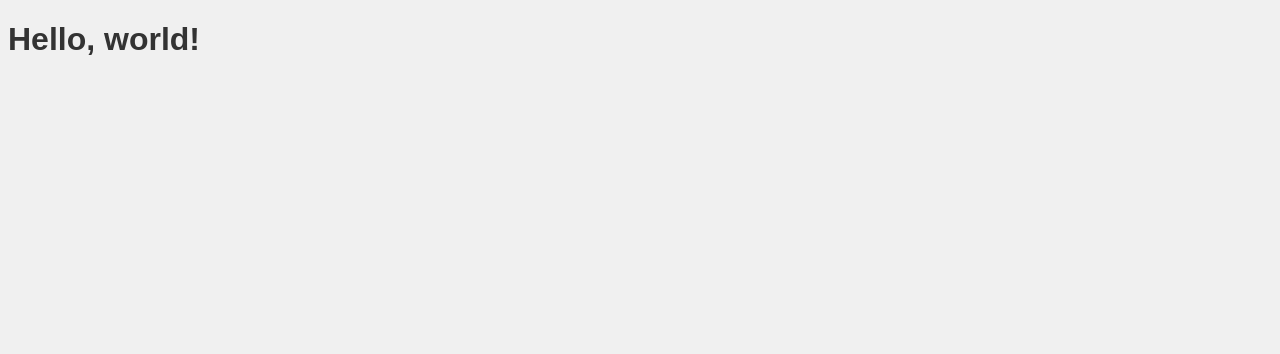
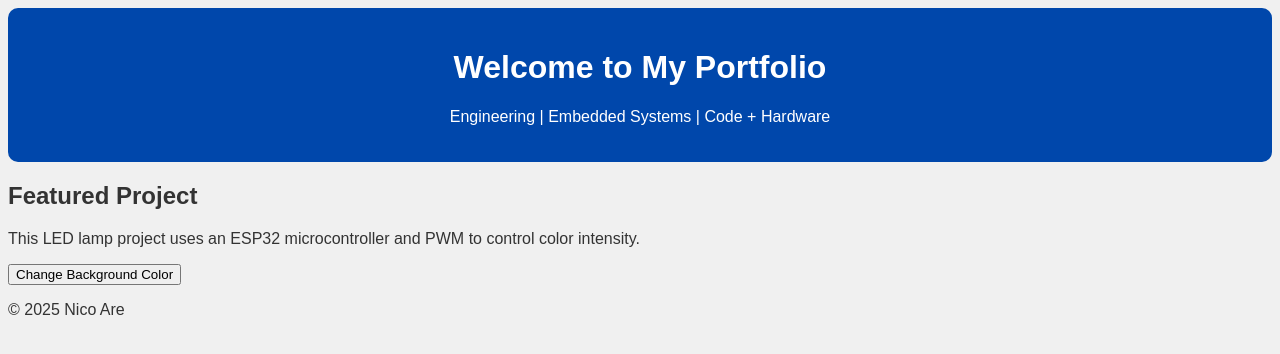
Before and after one commit to blackspidy2/Nico-Engineering-Portfolio, a plain HTML site: page index.html in a window 1280 px wide. Drawn offline with Linux system fonts and the light colour scheme.

Commit message:
Update index.html

```diff
--- a/index.html
+++ b/index.html
@@ -1,16 +1,32 @@
 <!DOCTYPE html>
-<html>
+<html lang="en">
 <head>
-  <meta charset="UTF-8">
+  <meta charset="UTF-8" />
+  <meta name="viewport" content="width=device-width, initial-scale=1.0" />
   <title>Nico’s Portfolio</title>
 
-  <!-- This tells the browser to load the CSS file -->
-  <link rel="stylesheet" href="style.css">
+  <!-- Link to the CSS file -->
+  <link rel="stylesheet" href="style.css" />
 </head>
 <body>
-  <h1>Hello, world!</h1>
+  <header>
+    <h1>Welcome to My Portfolio</h1>
+    <p>Engineering | Embedded Systems | Code + Hardware</p>
+  </header>
 
-  <!-- This tells the browser to load and run the JS file -->
+  <section id="projects">
+    <h2>Featured Project</h2>
+    <p id="project-description">
+      This LED lamp project uses an ESP32 microcontroller and PWM to control color intensity.
+    </p>
+    <button id="colorButton">Change Background Color</button>
+  </section>
+
+  <footer>
+    <p>© 2025 Nico Are</p>
+  </footer>
+
+  <!-- Link to the JavaScript file -->
   <script src="script.js"></script>
 </body>
 </html>
```
